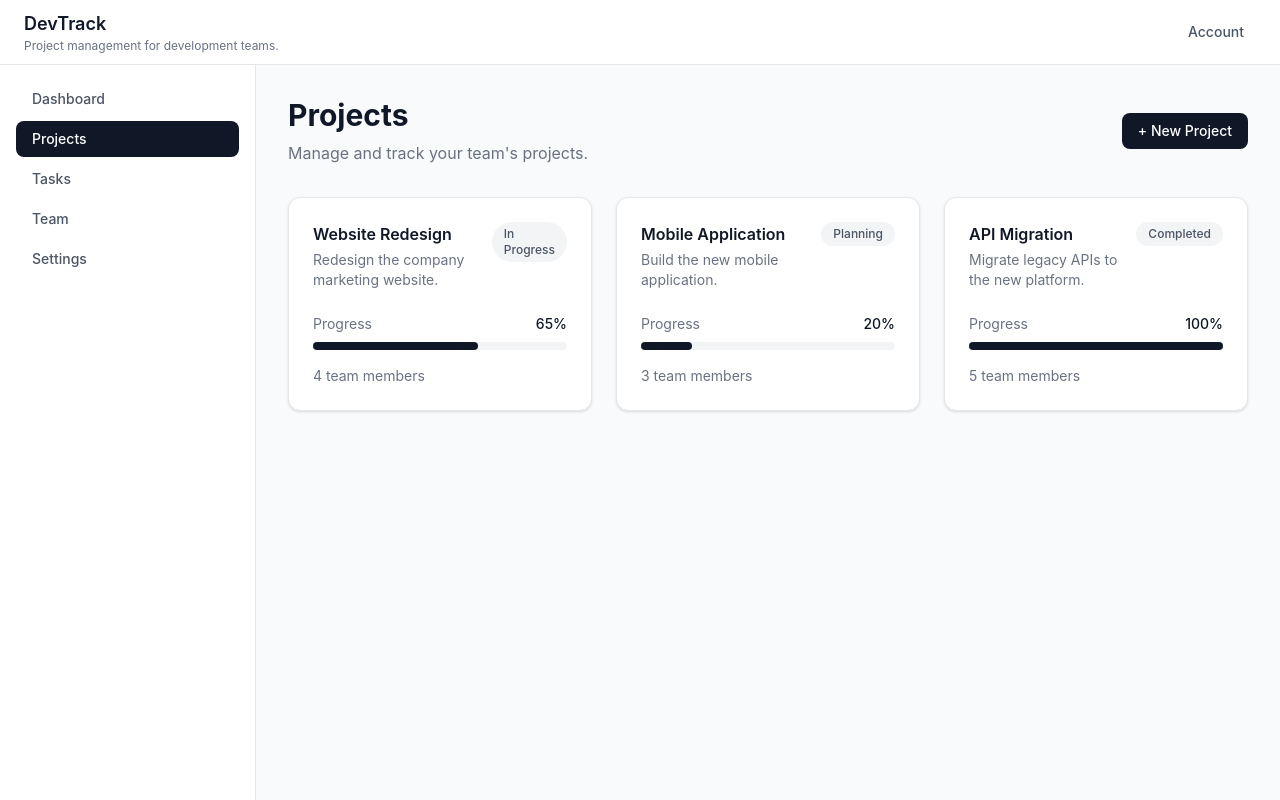
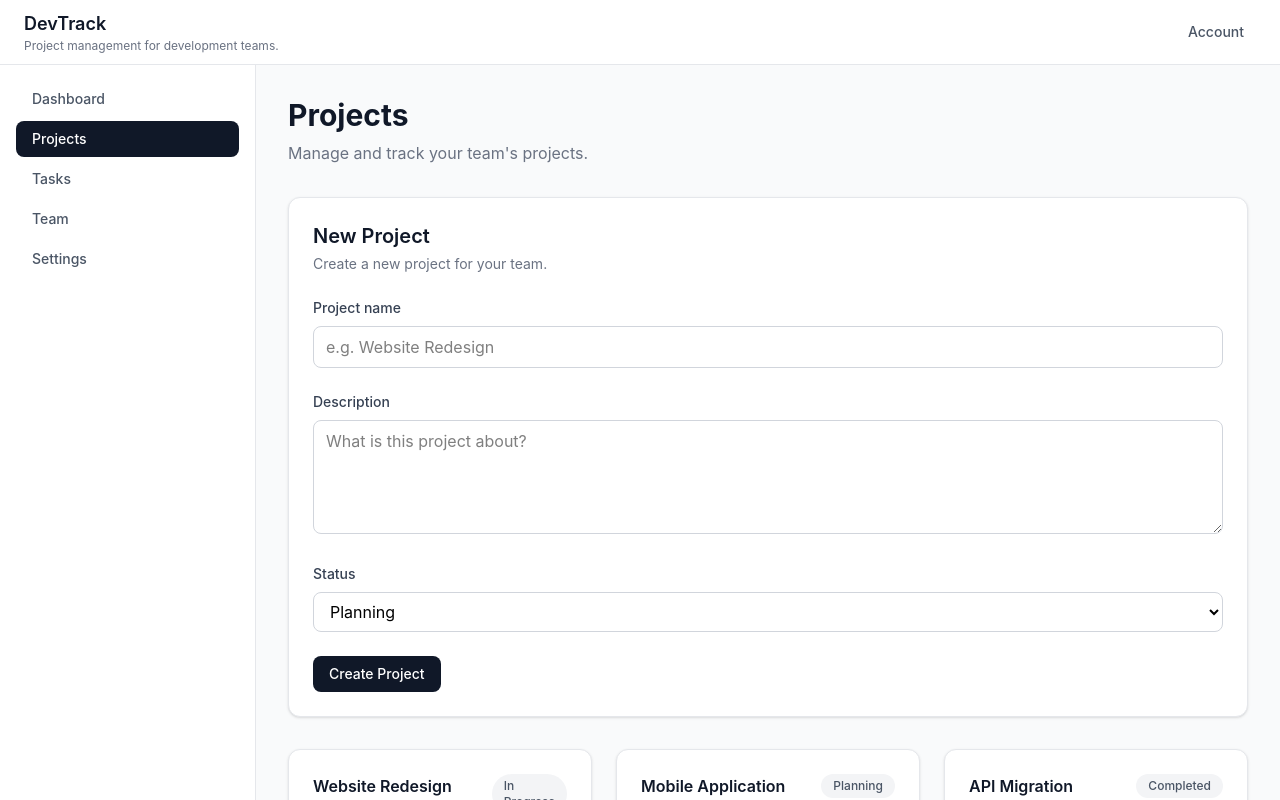
Before and after one commit to mohdamirhasan/devtrack, a React (Vite) app: page /projects in a window 1280 px wide. Shown: the top 800 px of the page. Built offline with nearby package versions, Linux system fonts and the light colour scheme.

Commit message:
feat: create projects from form

```diff
--- a/package.json
+++ b/package.json
@@ -10,11 +10,14 @@
     "preview": "vite preview"
   },
   "dependencies": {
+    "@hookform/resolvers": "^5.9.1",
     "@tailwindcss/vite": "^4.3.3",
     "react": "^19.2.8",
     "react-dom": "^19.2.8",
+    "react-hook-form": "^7.86.0",
     "react-router": "^8.3.0",
-    "tailwindcss": "^4.3.3"
+    "tailwindcss": "^4.3.3",
+    "zod": "^4.4.3"
   },
   "devDependencies": {
     "@types/node": "^24.13.3",
--- /dev/null
+++ b/src/components/NewProjectForm.tsx
@@ -0,0 +1,134 @@
+import { z } from 'zod'
+import { zodResolver } from '@hookform/resolvers/zod'
+import { useForm } from 'react-hook-form'
+import type { Project } from '../types/project'
+
+const projectSchema = z.object({
+  name: z
+    .string()
+    .min(3, 'Project name must be at least 3 characters'),
+
+  description: z
+    .string()
+    .min(10, 'Description must be at least 10 characters'),
+
+  status: z.enum(['Planning', 'In Progress', 'Completed']),
+})
+
+type ProjectFormData = z.infer<typeof projectSchema>
+
+type NewProjectFormProps = {
+  onCreateProject: (
+    project: Omit<Project, 'id' | 'progress' | 'members'>,
+  ) => void
+}
+
+function NewProjectForm({
+  onCreateProject,
+}: NewProjectFormProps) {
+  const {
+    register,
+    handleSubmit,
+    formState: { errors },
+  } = useForm<ProjectFormData>({
+    resolver: zodResolver(projectSchema),
+    defaultValues: {
+      status: 'Planning',
+    },
+  })
+
+  const onSubmit = (data: ProjectFormData) => {
+    onCreateProject(data)
+  }
+
+  return (
+    <form
+      onSubmit={handleSubmit(onSubmit)}
+      className="space-y-6 rounded-xl border border-gray-200 bg-white p-6 shadow-sm"
+    >
+      <div>
+        <h2 className="text-xl font-semibold text-gray-900">
+          New Project
+        </h2>
+
+        <p className="mt-1 text-sm text-gray-500">
+          Create a new project for your team.
+        </p>
+      </div>
+
+      <div>
+        <label
+          htmlFor="name"
+          className="block text-sm font-medium text-gray-700"
+        >
+          Project name
+        </label>
+
+        <input
+          id="name"
+          type="text"
+          {...register('name')}
+          className="mt-2 w-full rounded-lg border border-gray-300 px-3 py-2 outline-none focus:border-gray-900"
+          placeholder="e.g. Website Redesign"
+        />
+
+        {errors.name && (
+          <p className="mt-1 text-sm text-red-600">
+            {errors.name.message}
+          </p>
+        )}
+      </div>
+
+      <div>
+        <label
+          htmlFor="description"
+          className="block text-sm font-medium text-gray-700"
+        >
+          Description
+        </label>
+
+        <textarea
+          id="description"
+          {...register('description')}
+          rows={4}
+          className="mt-2 w-full rounded-lg border border-gray-300 px-3 py-2 outline-none focus:border-gray-900"
+          placeholder="What is this project about?"
+        />
+
+        {errors.description && (
+          <p className="mt-1 text-sm text-red-600">
+            {errors.description.message}
+          </p>
+        )}
+      </div>
+
+      <div>
+        <label
+          htmlFor="status"
+          className="block text-sm font-medium text-gray-700"
+        >
+          Status
+        </label>
+
+        <select
+          id="status"
+          {...register('status')}
+          className="mt-2 w-full rounded-lg border border-gray-300 px-3 py-2"
+        >
+          <option value="Planning">Planning</option>
+          <option value="In Progress">In Progress</option>
+          <option value="Completed">Completed</option>
+        </select>
+      </div>
+
+      <button
+        type="submit"
+        className="rounded-lg bg-gray-900 px-4 py-2 text-sm font-medium text-white hover:bg-gray-800"
+      >
+        Create Project
+      </button>
+    </form>
+  )
+}
+
+export default NewProjectForm
--- a/src/pages/Projects.tsx
+++ b/src/pages/Projects.tsx
@@ -1,10 +1,30 @@
+import { useState } from 'react'
 import ProjectCard from '../components/ProjectCard'
-import { projects } from '../data/projects'
+import NewProjectForm from '../components/NewProjectForm'
+import { projects as initialProjects } from '../data/projects'
+import type { Project } from '../types/project'
 
 function Projects() {
+  const [projects, setProjects] = useState<Project[]>(initialProjects)
+
+  const handleCreateProject = (
+    project: Omit<Project, 'id' | 'progress' | 'members'>,
+  ) => {
+    const newProject: Project = {
+      ...project,
+      id: crypto.randomUUID(),
+      progress: 0,
+      members: 0,
+    }
+
+    setProjects((currentProjects) => [
+      ...currentProjects,
+      newProject,
+    ])
+  }
+
   return (
     <div className="space-y-8 p-8">
-      <div className="flex items-center justify-between">
       <div>
         <h2 className="text-3xl font-bold text-gray-900">
           Projects
@@ -15,13 +35,7 @@ function Projects() {
         </p>
       </div>
 
-        <button
-          type="button"
-          className="rounded-lg bg-gray-900 px-4 py-2 text-sm font-medium text-white hover:bg-gray-800"
-        >
-          + New Project
-        </button>
-      </div>
+      <NewProjectForm onCreateProject={handleCreateProject} />
 
       <div className="grid gap-6 md:grid-cols-2 lg:grid-cols-3">
         {projects.map((project) => (
```
Also changed, not shown: 1 other file (tests, documents, lock files or other folders). Lines whose indentation alone changed are shown as unchanged.
